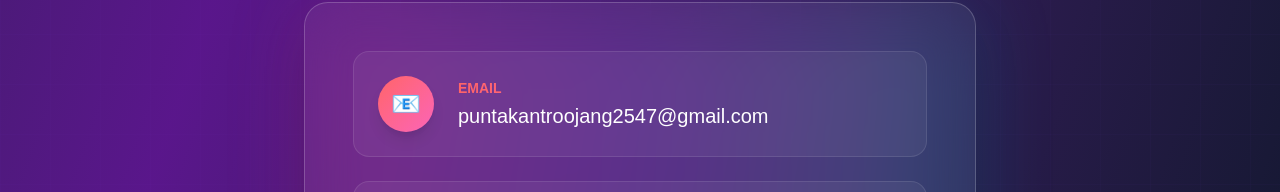
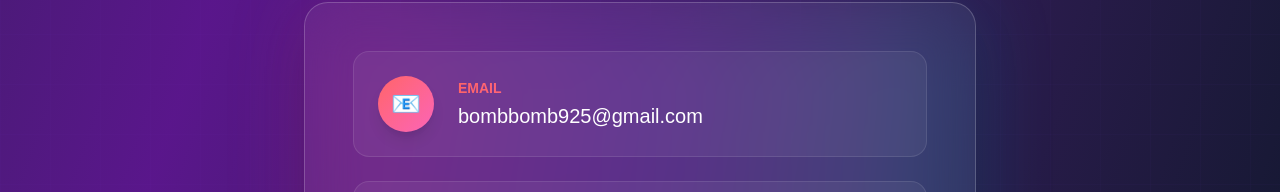
Before and after one commit to Punbomz/punbomz.github.io, a Next.js app: page /me in a window 1280 px wide. Shown: the part 3066-3258 px from the top of the page. Built offline with nearby package versions, Linux system fonts and the light colour scheme.

Commit message:
fix home animations

```diff
--- a/app/me/page.tsx
+++ b/app/me/page.tsx
@@ -297,7 +297,7 @@ export default function AboutMe() {
             <div className="absolute inset-0 bg-gradient-to-r from-pink-500 via-purple-500 to-cyan-500 rounded-3xl blur-2xl opacity-20 group-hover:opacity-30 transition-opacity"></div>
             <div className="relative bg-white/5 backdrop-blur-xl rounded-3xl p-8 md:p-12 border border-white/20 shadow-2xl">
               <div className="space-y-6">
-                <a href="mailto:puntakantroojang2547@gmail.com" className="group/item flex items-center gap-6 p-6 rounded-2xl bg-white/5 hover:bg-white/10 border border-white/10 hover:border-white/30 transition-all duration-300 hover:scale-105">
+                <a href="mailto:bombbomb925@gmail.com" className="group/item flex items-center gap-6 p-6 rounded-2xl bg-white/5 hover:bg-white/10 border border-white/10 hover:border-white/30 transition-all duration-300 hover:scale-105">
                   <div className="flex-shrink-0 w-14 h-14 rounded-full bg-gradient-to-br from-red-400 to-pink-400 flex items-center justify-center text-2xl shadow-lg">
                     📧
                   </div>
@@ -306,7 +306,7 @@ export default function AboutMe() {
                       EMAIL
                     </p>
                     <p className="text-lg md:text-xl font-medium text-white group-hover/item:bg-gradient-to-r group-hover/item:from-white group-hover/item:to-pink-200 group-hover/item:bg-clip-text group-hover/item:text-transparent transition-all">
-                      puntakantroojang2547@gmail.com
+                      bombbomb925@gmail.com
                     </p>
                   </div>
                 </a>
--- a/app/page.tsx
+++ b/app/page.tsx
@@ -14,20 +14,7 @@ export default function Home() {
       setScrollY(window.scrollY);
     };
 
-    const handleMouseMove = (e: MouseEvent) => {
-      setMousePosition({
-        x: (e.clientX / window.innerWidth) * 20,
-        y: (e.clientY / window.innerHeight) * 20
-      });
-    };
-
     window.addEventListener('scroll', handleScroll);
-    window.addEventListener('mousemove', handleMouseMove);
-
-    return () => {
-      window.removeEventListener('scroll', handleScroll);
-      window.removeEventListener('mousemove', handleMouseMove);
-    };
   }, []);
 
   return (
```
